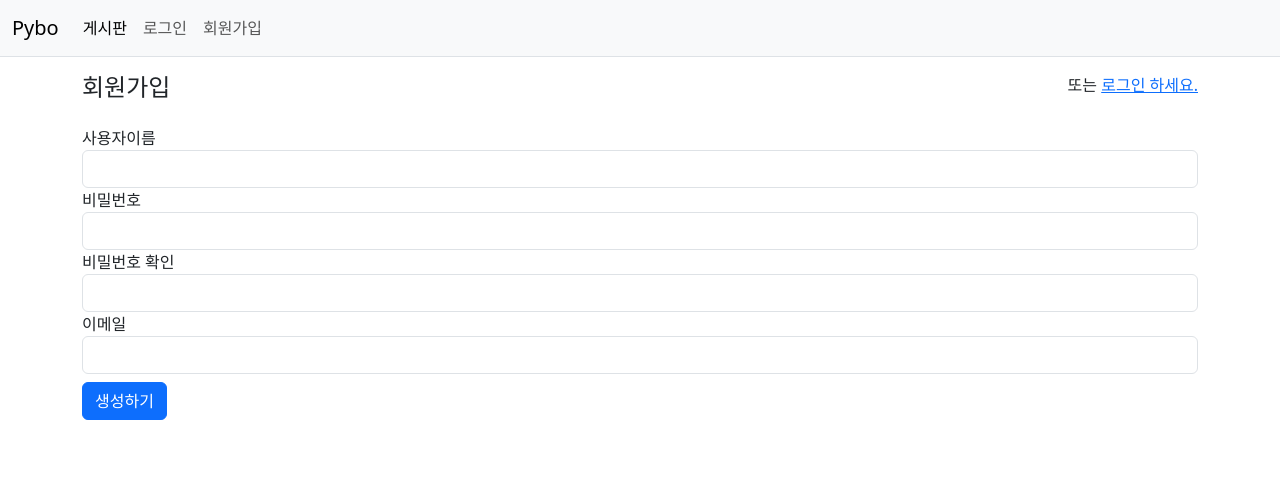
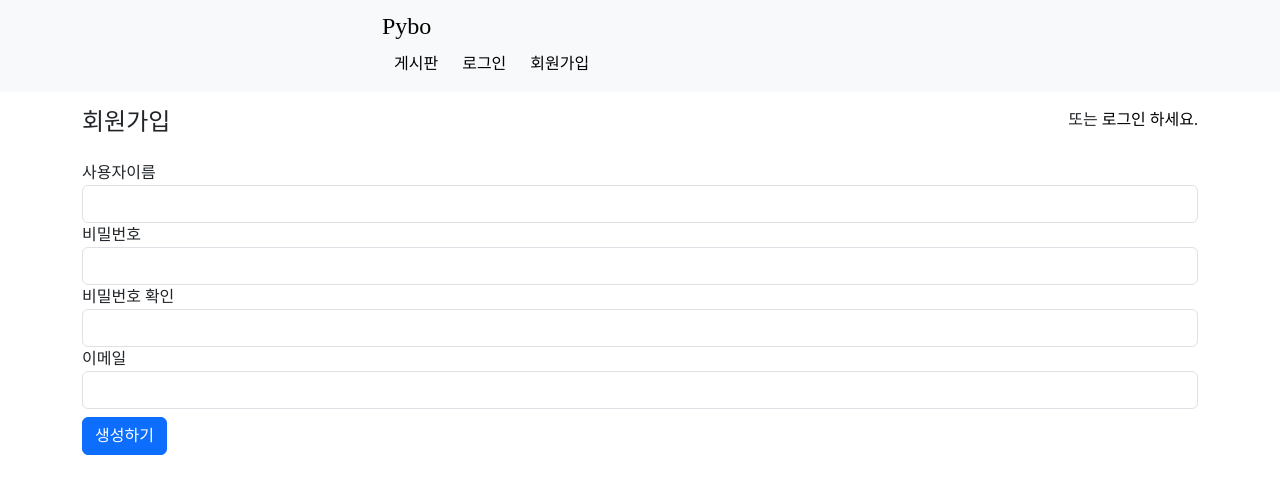
Before and after one commit to hhaewon/pybo, a Django app: page /common/signup/ in a window 1280 px wide. Shown: the top 494 px of the page. Run offline with Django 4.2, Linux system fonts and the light colour scheme; some libraries are stand-ins or nearby versions.

Commit message:
style: implement navbar without bootstrap

```diff
--- /dev/null
+++ b/static/global.css
@@ -0,0 +1,4 @@
+body {
+    margin: 0;
+    font-family: 'Source Sans Pro';
+}
--- /dev/null
+++ b/static/navbar.css
@@ -0,0 +1,97 @@
+a {
+  text-decoration: none;
+  color: black;
+}
+
+.navbar {
+  display: flex;
+  justify-content: space-between;
+  align-items: center;
+  background-color: #f8f9fa;
+  padding: 8px 12px;
+}
+
+.navbar__logo {
+  font-size: 24px;
+  color: black;
+}
+
+.navbar__menu {
+  display: flex;
+  list-style: none;
+  padding-left: 0;
+  margin: 0;
+}
+
+.navbar__menu li {
+  padding: 8px 12px;
+}
+
+.navbar__menu li:hover {
+  background-color: cadetblue;
+  border-radius: 4px;
+}
+
+.navbar__toggleBtn {
+  display: none;
+  position: absolute;
+  right: 32px;
+  font-size: 24px;
+  color: darkcyan;
+}
+
+@media screen and (max-width: 768px) {
+  .navbar {
+    flex-direction: column;
+    align-items: flex-start;
+    padding: 8px 24px;
+  }
+
+  .navbar__menu {
+    display: none;
+    flex-direction: column;
+    align-items: center;
+    width: 100%;
+  }
+
+  .navbar__menu li {
+    width: 100%;
+    text-align: center;
+  }
+
+  .navbar__toggleBtn {
+    display: block;
+  }
+
+  .navbar__menu.active {
+    display: flex;
+  }
+}
+
+.navbar__container {
+  margin-left: auto;
+  margin-right: auto;
+  padding-right: 0.75rem;
+  padding-left: 0.75rem;
+  width: 100%;
+}
+@media (min-width: 1200px) {
+  .navbar__container {
+    max-width: 1140px;
+  }
+}
+@media (min-width: 992px) {
+  .navbar__container {
+    max-width: 960px;
+  }
+}
+@media (min-width: 768px) {
+  .navbar__container {
+    max-width: 720px;
+  }
+}
+@media (min-width: 576px) {
+  .navbar__container {
+    max-width: 540px;
+  }
+}
--- /dev/null
+++ b/static/navbar.js
@@ -0,0 +1,6 @@
+const navbarToggleBtn = document.querySelector(".navbar__toggleBtn");
+const navbar = document.querySelector(".navbar__menu");
+
+navbarToggleBtn.addEventListener("click", () => {
+  navbar.classList.toggle("active");
+});
--- a/templates/base.html
+++ b/templates/base.html
@@ -13,10 +13,13 @@
         <link rel="stylesheet" href="//cdnjs.cloudflare.com/ajax/libs/highlight.js/11.7.0/styles/default.min.css" />
         <script src="//cdnjs.cloudflare.com/ajax/libs/highlight.js/11.7.0/highlight.min.js"></script>
         <link rel="stylesheet" href="{% static 'pybo/all.css' %}">
+        <script src="https://kit.fontawesome.com/808db4166d.js" crossorigin="anonymous"></script>
+        <link rel="stylesheet" href="{% static 'global.css' %}">
+        {% block style %} {% endblock %}
+
     </head>
     <body>
         {% block script %} {% endblock %}
-        {% block style %} {% endblock %}
         {% include "navbar.html" %}
         {% block content %} {% endblock %}
 
--- a/templates/navbar.html
+++ b/templates/navbar.html
@@ -1,32 +1,31 @@
-<nav class="navbar navbar-expand-lg navbar-light bg-light border-bottom">
-    <div class="container-fluid">
-        <a class="navbar-brand" href="{% url 'pybo:index' %}">Pybo</a>
-        <button class="navbar-toggler" type="button"
-                data-bs-toggle="collapse"
-                data-bs-target="#navbarSupportedContent"
-                aria-controls="navbarSupportedContent"
-                aria-expanded="false"
-                aria-label="Toggle navigation">
-            <span class="navbar-toggler-icon"></span>
-        </button>
-        <div class="collapse navbar-collapse" id="navbarSupportedContent">
-            <ul class="navbar-nav me-auto mb-2 mb-lg-0">
-                <li class="nav-item">
-                    <a class="nav-link active" aria-current="page" href="{% url 'pybo:index' %}">게시판</a>
-                </li>
-                <li class="nav-item">
+{% load static %}
+<nav class="navbar">
+  <div class="navbar__container">
+    <div class="navbar__logo">
+      <a href="{% url 'pybo:index' %}">Pybo</a>
+    </div>
+
+    <ul class="navbar__menu">
+      <li><a href="{% url 'pybo:index' %}">게시판</a></li>
+      <li>
         {% if user.is_authenticated %}
-                    <a class="nav-link" href="{% url 'common:logout' %}">{{ user.username }} (로그아웃)</a>
+        <a href="{% url 'common:logout' %}">{{ user.username }} (로그아웃)</a>
         {% else %}
-                    <a class="nav-link" href="{% url 'common:login' %}">로그인</a>
+        <a href="{% url 'common:login' %}">로그인</a>
         {% endif %}
       </li>
-                <li>
       {% if not user.is_authenticated %}
-                    <a class="nav-link" href="{% url 'common:signup' %}">회원가입</a>
+      <li><a href="{% url 'common:signup' }">회원가입</a></li>
       {% endif %}
-                </li>
     </ul>
-        </div>
+
+    <a href="#" class="navbar__toggleBtn">
+      <i class="fa-solid fa-bars"></i>
+    </a>
   </div>
 </nav>
+{% block style %}
+<link rel="stylesheet" href="{% static 'navbar.css' %}" />
+{% endblock style %} {% block script %}
+<script defer src="{% static 'navbar.js' %}"></script>
+{% endblock script %}
```
Also changed, not shown: templates/pybo/question_list.html (+81 -17 lines), 2 other files. Lines whose indentation alone changed are shown as unchanged.
